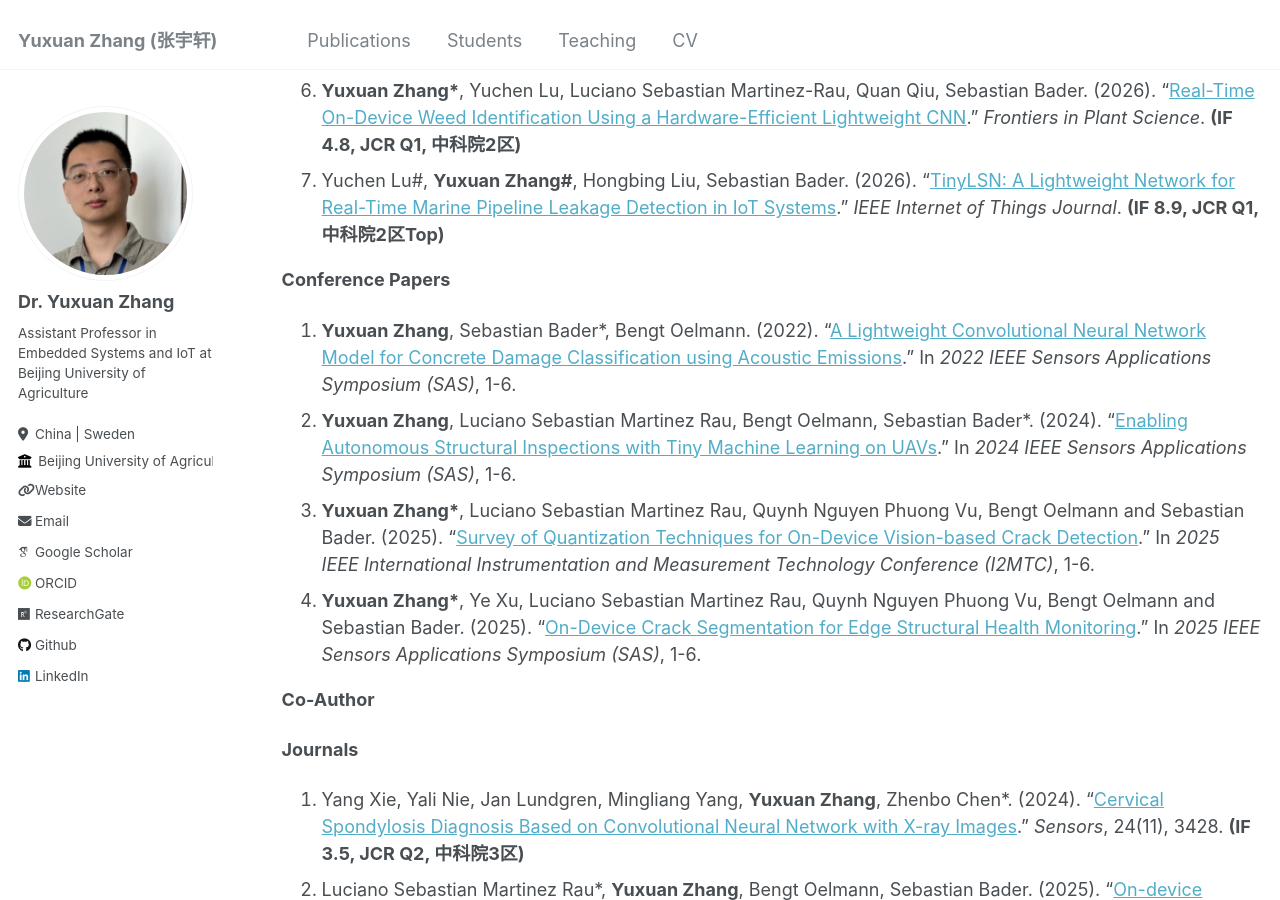
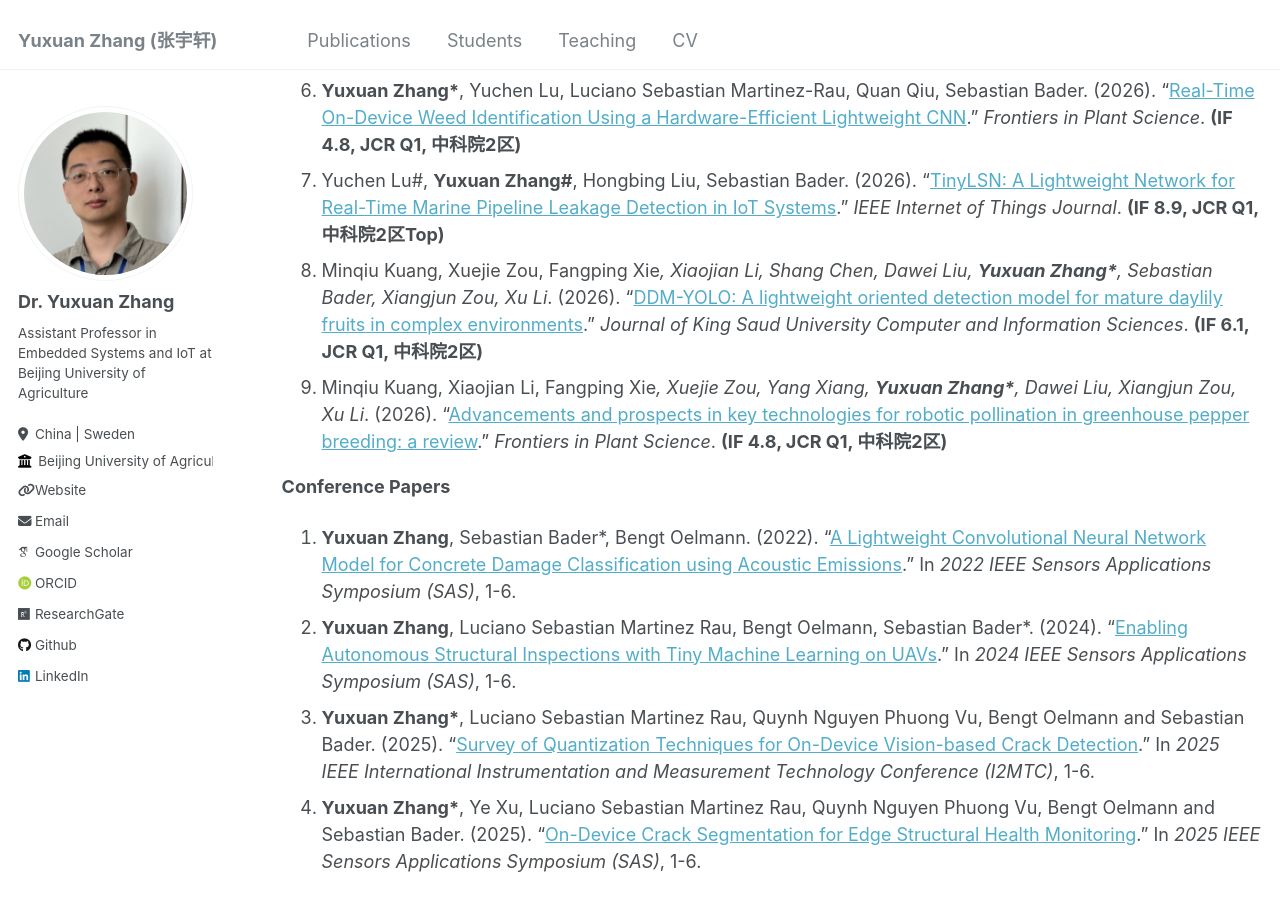
Before and after one commit to YuxuanZhang-96/YuxuanZhang-96.github.io, a Jekyll site: the page built from _pages/cv.md, in a window 1280 px wide and 900 px high, scrolled down 1224 px. Built offline with Jekyll 4.4.1, drawn with Linux system fonts in a browser that asks for light colours; some web fonts are replaced.

Commit message:
Update cv.md

```diff
--- a/_pages/cv.md
+++ b/_pages/cv.md
@@ -44,6 +44,8 @@ __Journal Papers__
 5. Yuchen Lu#, __Yuxuan Zhang#__, Menghan Chen, Qiangqiang Liu, Xiaoran Wang, Zenghua Liu, Hongbing Liu*. (2025). "[Acoustic emission-based graph learning for internal valve leakage localisation in offshore pipelines](https://www.tandfonline.com/doi/full/10.1080/10589759.2025.2572393)." _Nondestructive Testing and Evaluation_, 1-29. __(IF 4.2, JCR Q1, 中科院2区)__
 6. __Yuxuan Zhang*__, Yuchen Lu, Luciano Sebastian Martinez-Rau, Quan Qiu, Sebastian Bader. (2026). "[Real-Time On-Device Weed Identification Using a Hardware-Efficient Lightweight CNN](https://www.frontiersin.org/journals/plant-science/articles/10.3389/fpls.2026.1747863/abstract)." _Frontiers in Plant Science_. __(IF 4.8, JCR Q1, 中科院2区)__
 7. Yuchen Lu#, __Yuxuan Zhang#__, Hongbing Liu, Sebastian Bader. (2026). "[TinyLSN: A Lightweight Network for Real-Time Marine Pipeline Leakage Detection in IoT Systems](https://ieeexplore.ieee.org/document/11396923)." _IEEE Internet of Things Journal_. __(IF 8.9, JCR Q1, 中科院2区Top)__
+8. Minqiu Kuang, Xuejie Zou, Fangping Xie*, Xiaojian Li, Shang Chen, Dawei Liu, __Yuxuan Zhang*__, Sebastian Bader, Xiangjun Zou, Xu Li*. (2026). "[DDM-YOLO: A lightweight oriented detection model for mature daylily fruits in complex environments](https://doi.org/10.1007/s44443-026-00559-z)." _Journal of King Saud University Computer and Information Sciences_. __(IF 6.1, JCR Q1, 中科院2区)__
+9. Minqiu Kuang, Xiaojian Li, Fangping Xie*, Xuejie Zou, Yang Xiang, __Yuxuan Zhang*__, Dawei Liu, Xiangjun Zou, Xu Li*. (2026). "[Advancements and prospects in key technologies for robotic pollination in greenhouse pepper breeding: a review](https://www.frontiersin.org/journals/plant-science/articles/10.3389/fpls.2026.1778541/abstract)." _Frontiers in Plant Science_. __(IF 4.8, JCR Q1, 中科院2区)__
 
 __Conference Papers__
 1. __Yuxuan Zhang__, Sebastian Bader*, Bengt Oelmann. (2022). "[A Lightweight Convolutional Neural Network Model for Concrete Damage Classification using Acoustic Emissions](https://ieeexplore.ieee.org/document/9881386)." In _2022 IEEE Sensors Applications Symposium (SAS)_, 1-6.
```
